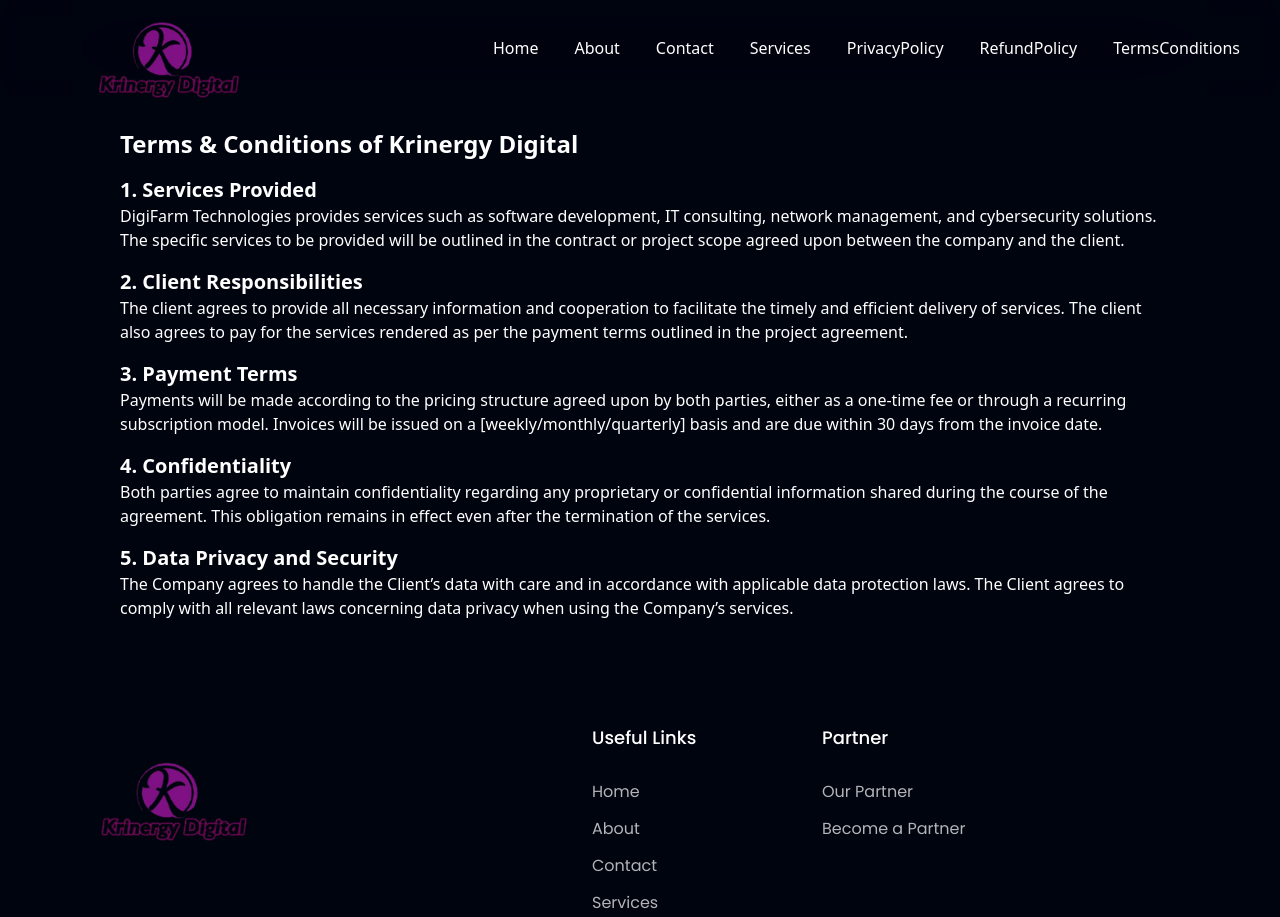
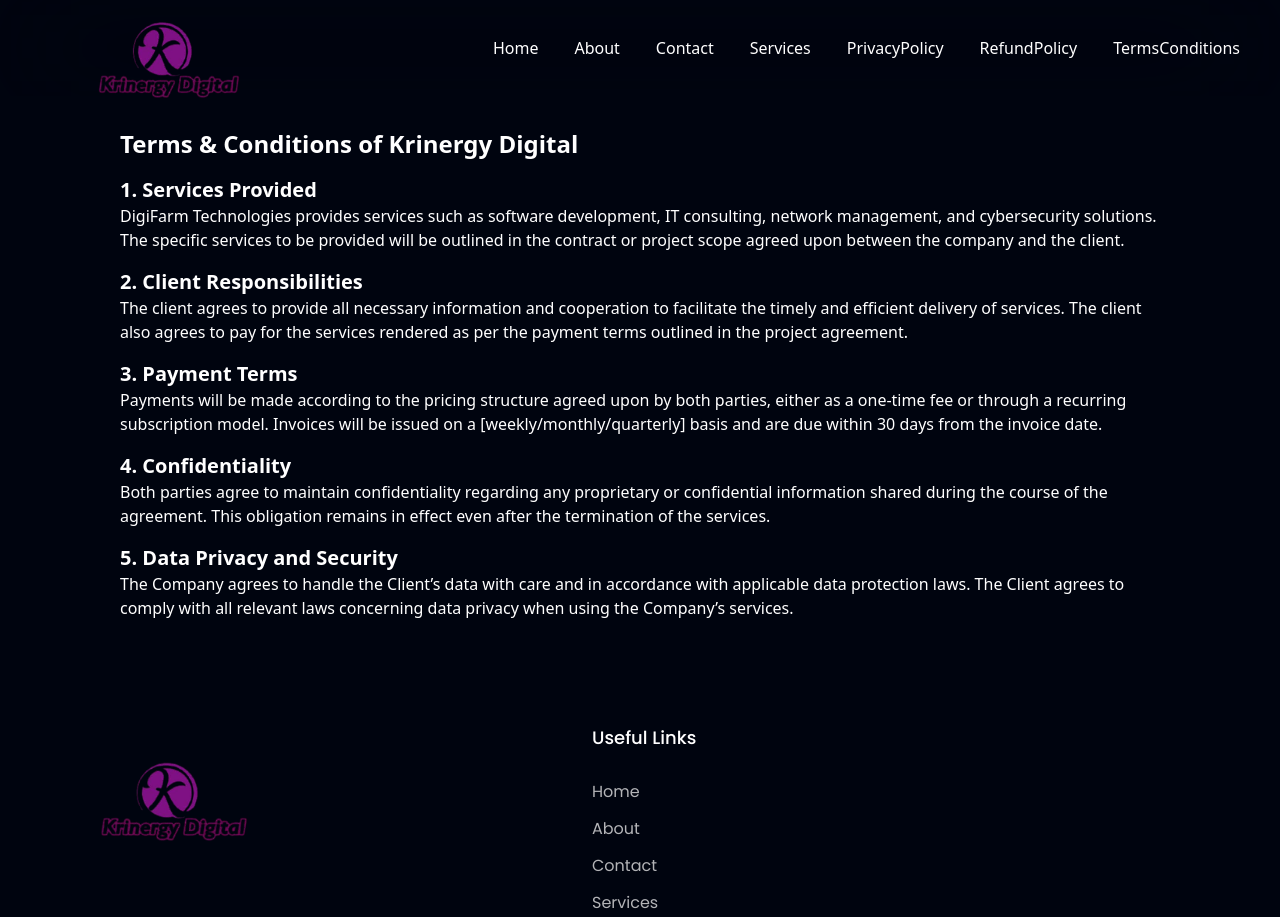
Before and after one commit to j2patel4545/Krinergy-Digital-Pendimng, a React (Vite) app: page /term in a window 1280 px wide. Shown: the top 917 px of the page. Built offline with nearby package versions, Linux system fonts and the light colour scheme.

Commit message:
index.js

```diff
--- a/src/constants/index.js
+++ b/src/constants/index.js
@@ -167,19 +167,19 @@ export const footerLinks = [
   //     },
   //   ],
   // },
-  {
-    title: "Partner",
-    links: [
-      {
-        name: "Our Partner",
-        link: "https://www.hoobank.com/our-partner/",
-      },
-      {
-        name: "Become a Partner",
-        link: "https://www.hoobank.com/become-a-partner/",
-      },
-    ],
-  },
+  // {
+  //   title: "Partner",
+  //   links: [
+  //     {
+  //       name: "Our Partner",
+  //       link: "https://www.hoobank.com/our-partner/",
+  //     },
+  //     {
+  //       name: "Become a Partner",
+  //       link: "https://www.hoobank.com/become-a-partner/",
+  //     },
+  //   ],
+  // },
 ];
 
 export const socialMedia = [
```
